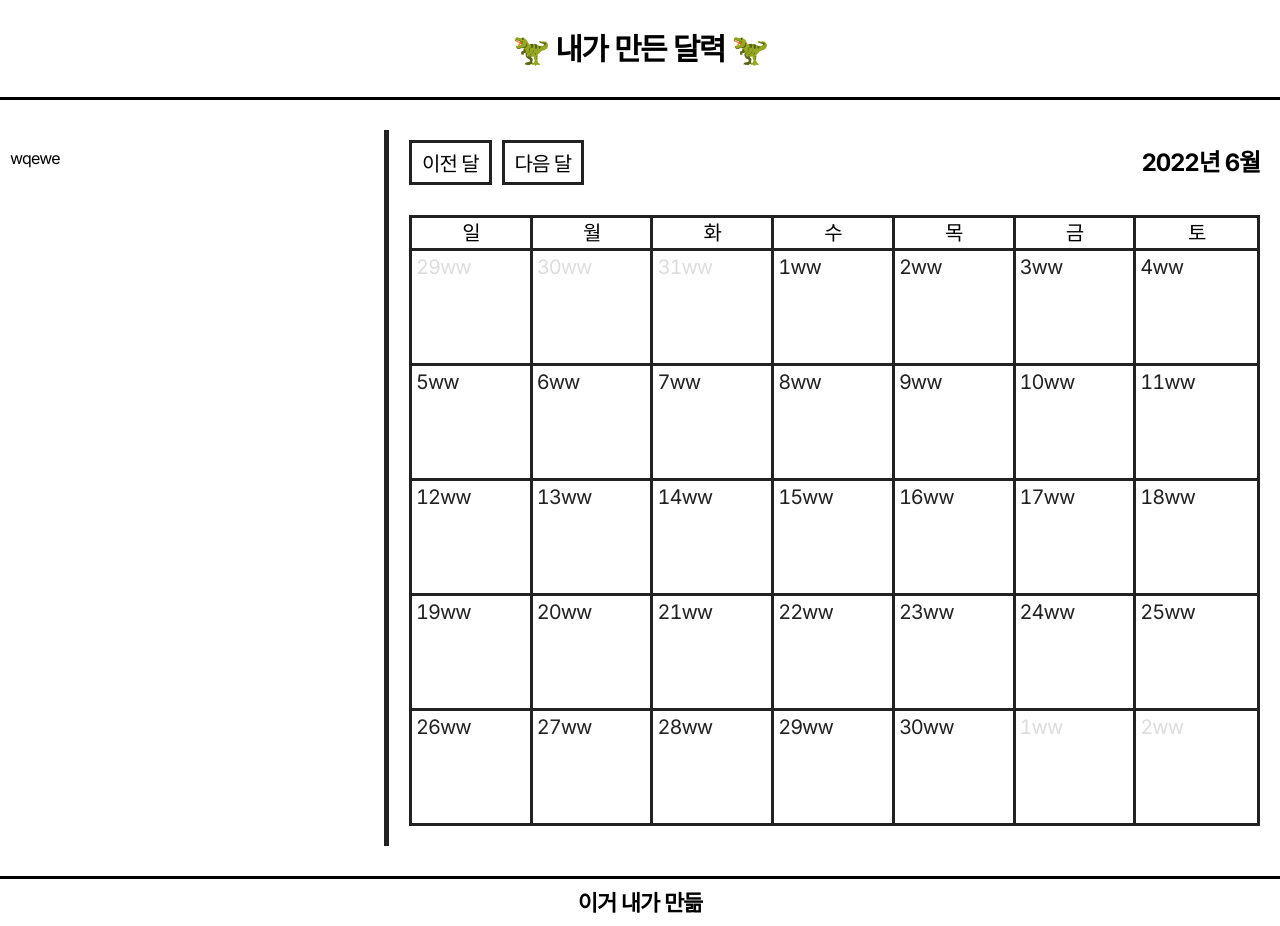
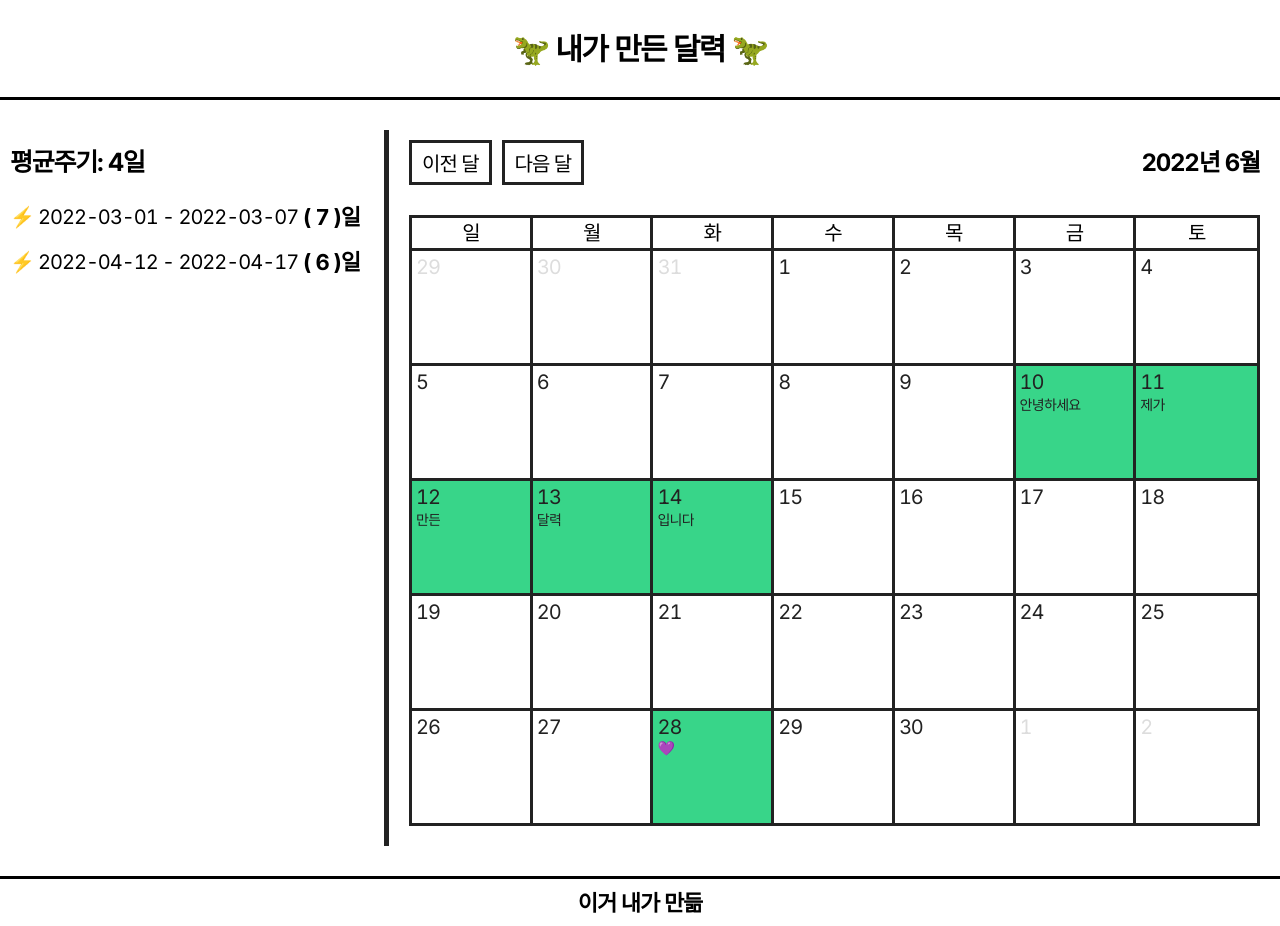
Before and after one commit to hamkke/calendar_just_for_me, a React (Create React App) app: page / in a window 1280 px wide. Built offline with nearby package versions, Linux system fonts and the light colour scheme; a web font is replaced by a local one.

Commit message:
feat: redux 연결

```diff
--- a/src/components/calrendar/calrendar.module.scss
+++ b/src/components/calrendar/calrendar.module.scss
@@ -89,6 +89,7 @@
   flex: 1 1 14%;
   height: 100px;
   padding: 4px;
+  overflow: hidden;
   border-right: 3px solid colors.$GRAY2;
   border-bottom: 3px solid colors.$GRAY2;
   @include responsive.after(LD) {
@@ -97,11 +98,25 @@
 
   & button {
     display: flex;
+    flex-direction: column;
     width: 100%;
     height: 100%;
     font-size: 16px;
+
     @include responsive.after(MD) {
       font-size: 20px;
+    }
+
+    & p {
+      // width: 100%;
+      // overflow: hidden;
+      // font-size: 14px;
+      // text-align: start;
+      // text-overflow: ellipsis;
+      // white-space: nowrap;
+      overflow: scroll;
+      font-size: 14px;
+      text-align: start;
     }
   }
 
--- a/src/components/calrendar/getDay.tsx
+++ b/src/components/calrendar/getDay.tsx
@@ -1,11 +1,9 @@
 import { useCallback, useEffect, useState } from 'react'
-
-import { useMount } from 'react-use'
 
 const DATE: Date = new Date()
 const YEAR: number = DATE.getFullYear()
 const MONTH: number = DATE.getMonth() + 1
-interface IQWE {
+interface IsetDateList {
   id: string
   year: number
   month: number
@@ -15,7 +13,7 @@ interface IQWE {
 const GetDay = () => {
   const [currentMonth, setMonth] = useState(MONTH)
   const [currentYear, setYear] = useState(YEAR)
-  const [totalDate, setTotalDate] = useState<IQWE[]>([])
+  const [totalDate, setTotalDate] = useState<IsetDateList[]>([])
   const [currentDayLength, setCurrentDayLength] = useState(0)
   const [pastDayLength, setPastDayLength] = useState<number>(0)
   const changeDate = useCallback(
--- a/src/components/calrendar/index.tsx
+++ b/src/components/calrendar/index.tsx
@@ -1,47 +1,37 @@
 import { useCallback, useState, MouseEvent, useEffect } from 'react'
 import { useDispatch, useSelector } from 'react-redux'
+
+import { setDate, getPresentData } from 'states/userData'
 import DATA from 'data.json'
+
 import GetDay from './getDay'
 import PORTAL from 'components/modal/Potal'
 import TEST from 'components/modal/Modal'
 
 import { cx } from 'styles'
 import styles from './calrendar.module.scss'
-import { setDate, getPresentData } from 'states/userData'
-import { useMount } from 'react-use'
 
 const DAY = ['일', '월', '화', '수', '목', '금', '토']
 
-interface IYearMonthDate {
+interface ItotalDateList {
+  id: string
   todayDate?: string | undefined
   memo?: string | undefined
   todayBg?: string | undefined
-  id: string
   year: number
   month: number
   date: number
   currentStatus: string
 }
-interface IOOO {
-  todayDate?: string | undefined
-  memo?: string | undefined
-  todayBg?: string | undefined
-  id: string
-  year: number
-  month: number
-  date: number
-  currentStatus: string
-}
+
 const Calrendar = () => {
-  const { currentMonth, currentYear, totalDate, setMonth, setYear, currentDayLength, pastDayLength } = GetDay()
-  const [modalOpen, setModalOpen] = useState(false)
-  const [clickDate, setClickDate] = useState<IYearMonthDate>()
   const dispatch = useDispatch()
   const getTotalDate = useSelector(getPresentData)
-  console.log(getTotalDate, 'sdfsdfdsf')
-
   const beforeSetupData = DATA.present
-
+  const { currentMonth, currentYear, totalDate, setMonth, setYear } = GetDay()
+  const [modalOpen, setModalOpen] = useState(false)
+  const [clickDate, setClickDate] = useState<ItotalDateList>()
+  // console.log(getTotalDate)
   useEffect(() => {
     const setupTotalDate = totalDate.map((item) => {
       const ccc = beforeSetupData.find((item2) => item2.todayDate === item.id)
@@ -49,6 +39,11 @@ const Calrendar = () => {
     })
     dispatch(setDate(setupTotalDate))
   }, [beforeSetupData, dispatch, totalDate])
+
+  const handleModalOpen = (v: ItotalDateList) => {
+    setClickDate(v)
+    setModalOpen(true)
+  }
 
   const handleMonth = useCallback(
     (e: MouseEvent<HTMLButtonElement>) => {
@@ -70,12 +65,6 @@ const Calrendar = () => {
     [currentMonth, currentYear, setMonth, setYear]
   )
 
-  // console.log(xxx)
-
-  const handleModalOpen = (v: IYearMonthDate) => {
-    setClickDate(v)
-    setModalOpen(true)
-  }
   return (
     <div className={styles.calrendarWrap}>
       <div className={styles.calrendarNav}>
@@ -99,9 +88,8 @@ const Calrendar = () => {
       </ul>
       <ul className={styles.listWrap}>
         {getTotalDate.map((v) => {
-          console.log(v)
           return (
-            <li className={styles.listItem} key={v.id}>
+            <li className={cx(styles.listItem)} key={v.id} style={{ backgroundColor: v.todayBg }}>
               <button
                 type='button'
                 className={cx(styles.list, styles[v.currentStatus])}
@@ -110,20 +98,14 @@ const Calrendar = () => {
                 }}
                 data-date={v.id}
               >
-                {v.date}ww
+                {v.date}
+                <p>{v.memo}</p>
               </button>
             </li>
           )
         })}
         <PORTAL modalOpen={modalOpen}>
-          <TEST
-            setModalOpen={setModalOpen}
-            modalOpen={modalOpen}
-            totalDate={totalDate}
-            currentMonth={currentMonth}
-            currentYear={currentYear}
-            clickDate={clickDate}
-          />
+          <TEST setModalOpen={setModalOpen} modalOpen={modalOpen} clickDate={clickDate} />
         </PORTAL>
       </ul>
     </div>
--- a/src/components/dateList/index.tsx
+++ b/src/components/dateList/index.tsx
@@ -1,15 +1,15 @@
-// import { useAppSelector } from 'hooks/useAppSelector'
+import { useSelector } from 'react-redux'
 import styles from './dateList.module.scss'
-// import { getPastData } from 'states/userData'
+import { getPastData } from 'states/userData'
 
 const DateList = () => {
-  // const userData = useAppSelector(getPastData)
+  const userData = useSelector(getPastData)
 
-  // const average = userData.reduce((a, b) => Math.floor((a + b.totalDate) / userData.length), 0)
+  const average = userData.reduce((a, b) => Math.floor((a + b.totalDate) / userData.length), 0)
 
   return (
     <div className={styles.dataListWrap}>
-      {/* <h2>평균주기: {average}일</h2>
+      <h2>평균주기: {average}일</h2>
       <ul className={styles.listWrap}>
         {userData.map((a) => {
           return (
@@ -19,8 +19,7 @@ const DateList = () => {
             </li>
           )
         })}
-      </ul> */}
-      wqewe
+      </ul>
     </div>
   )
 }
--- a/src/components/modal/Modal.tsx
+++ b/src/components/modal/Modal.tsx
@@ -1,45 +1,59 @@
-import { useState, useRef, useEffect } from 'react'
+import { useState, useRef, useEffect, ChangeEvent, MouseEvent } from 'react'
+import { useDispatch } from 'react-redux'
+import { editDate } from 'states/userData'
+
 import styles from './modal.module.scss'
 
-interface IQWE {
+interface ItotalDateList {
   id: string
-  date: number
-  currentStatus: string
-}
-interface IWER {
+  todayDate?: string | undefined
+  memo?: string | undefined
+  todayBg?: string | undefined
   year: number
   month: number
   date: number
+  currentStatus: string
 }
 
 type Props = {
   setModalOpen: any
-  currentMonth: number
-  currentYear: number
-  totalDate: IQWE[]
-  clickDate: IWER | undefined
   modalOpen: boolean
+  clickDate?: ItotalDateList | undefined
 }
 
-const Test: React.FC<Props> = ({ setModalOpen, modalOpen, currentMonth, currentYear, totalDate, clickDate }: Props) => {
-  // console.log(setModalOpen)
-  const [nowColor, setNowcolor] = useState('#00ff11')
-  const BG = useRef<HTMLDivElement | null>(null)
+const Test: React.FC<Props> = ({ setModalOpen, modalOpen, clickDate }: Props) => {
+  const dispatch = useDispatch()
+  const [nowColor, setNowcolor] = useState<string | undefined>('#000000')
+  const [memo, setMemo] = useState('')
+  const modalOutside = useRef<HTMLDivElement | null>(null)
 
   useEffect(() => {
+    setNowcolor(clickDate?.todayBg)
     const handleOutsideClick = (e: any) => {
-      if (modalOpen && !BG.current?.contains(e.target)) setModalOpen(false)
+      if (modalOpen && !modalOutside.current?.contains(e.target)) setModalOpen(false)
     }
 
     document.addEventListener('mousedown', handleOutsideClick)
     return () => {
       document.removeEventListener('mousedown', handleOutsideClick)
     }
-  }, [BG, modalOpen, setModalOpen])
+  }, [modalOutside, modalOpen, setModalOpen, setNowcolor, clickDate?.todayBg])
+
+  const handleMemo = (e: ChangeEvent<HTMLTextAreaElement>) => {
+    console.log(e.currentTarget.value)
+    setMemo(e.currentTarget.value)
+  }
+  const handleColor = (e: ChangeEvent<HTMLInputElement>) => {
+    setNowcolor(e.currentTarget.value)
+  }
+  const handleSave = () => {
+    dispatch(editDate({ ...clickDate, memo, nowColor }))
+    setModalOpen(false)
+  }
 
   return (
     <div className={styles.modalWrap}>
-      <div className={styles.modalBox} ref={BG}>
+      <div className={styles.modalBox} ref={modalOutside}>
         <h2 className={styles.todayDateTitle}>
           {clickDate?.year}년 {clickDate?.month}월 {clickDate?.date}일
         </h2>
@@ -54,23 +68,17 @@ const Test: React.FC<Props> = ({ setModalOpen, modalOpen, currentMonth, currentY
           </label>
           <div className={styles.colorInputWrap}>
             <h3>오늘의 색:</h3>
-            <input
-              type='color'
-              value={nowColor}
-              onChange={(e) => {
-                setNowcolor(e.target.value)
-              }}
-            />
+            <input type='color' value={nowColor} onChange={handleColor} />
             <p>&quot; {nowColor} &quot;</p>
           </div>
         </div>
 
-        <textarea className={styles.modalMemo} placeholder='메모 메모' />
+        <textarea className={styles.modalMemo} placeholder='메모 메모' value={memo} onChange={handleMemo} />
 
-        <button type='button' onClick={() => setModalOpen(false)} className={styles.closeBtn}>
+        <button type='button' onClick={handleSave} className={styles.closeBtn}>
           X
         </button>
-        <button type='button' className={styles.saveBtn} onClick={() => setModalOpen(false)}>
+        <button type='button' className={styles.saveBtn} onClick={handleSave}>
           저장
         </button>
       </div>
--- a/src/data.json
+++ b/src/data.json
@@ -16,34 +16,34 @@
         "present":[
             {
                 "todayDate" : "2022-6-10",
-                "memo":"반갑습니다",
-                "todayBg":"#000000"
+                "memo":"안녕하세요",
+                "todayBg":"#38d589"
             },
             {
                 "todayDate" : "2022-6-11",
-                "memo":"반갑습니다",
-                "todayBg":"#000000"
+                "memo":"제가",
+                "todayBg":"#38d589"
             },
             {
                 "todayDate" : "2022-6-12",
-                "memo":"반갑습니다",
-                "todayBg":"#000000"
+                "memo":"만든",
+                "todayBg":"#38d589"
             },
             {
                 "todayDate" : "2022-6-13",
-                "memo":"반갑습니다",
-                "todayBg":"#000000"
+                "memo":"달력",
+                "todayBg":"#38d589"
             },
             {
                 "todayDate" : "2022-6-14",
-                "memo":"반갑습니다",
-                "todayBg":"#000000"
+                "memo":"입니다",
+                "todayBg":"#38d589"
             }
             ,
             {
                 "todayDate" : "2022-6-28",
-                "memo":"반갑습니다",
-                "todayBg":"#000000"
+                "memo":"💜",
+                "todayBg":"#38d589"
             }
         ]
 }
--- a/src/states/userData.ts
+++ b/src/states/userData.ts
@@ -18,10 +18,10 @@ interface IOOO {
 const INITIAL_STATE = {
   past: [
     {
-      id: '2022-04-17',
-      start: '2022-04-12',
-      end: '2022-04-17',
-      totalDate: 6,
+      id: '2022-05-29',
+      start: '2022-03-01',
+      end: '2022-03-07',
+      totalDate: 7,
     },
     {
       id: '2022-04-17',
@@ -43,21 +43,29 @@ const INITIAL_STATE = {
     },
   ],
 }
-// console.log(INITIAL_STATE)
-// const INITIAL_STATE = { ...DATA }
+
 const systemSlice = createSlice({
   name: 'userData',
   initialState: INITIAL_STATE,
   reducers: {
     setDate: (state, action) => {
-      // console.log(state.presnt)
-      console.log(action)
       state.presnt = action.payload
+    },
+    editDate: (state, action) => {
+      state.presnt.map((a, b) => {
+        if (a.id === action.payload.id) {
+          // console.log(current(state.presnt[12]))
+          state.presnt[b] = { ...a, memo: action.payload.memo, todayBg: action.payload.nowColor }
+
+          return { ...a, memo: action.payload.memo }
+        }
+        return { ...a }
+      })
     },
   },
 })
 
-export const { setDate } = systemSlice.actions
+export const { setDate, editDate } = systemSlice.actions
 
 export default systemSlice.reducer
 
```
